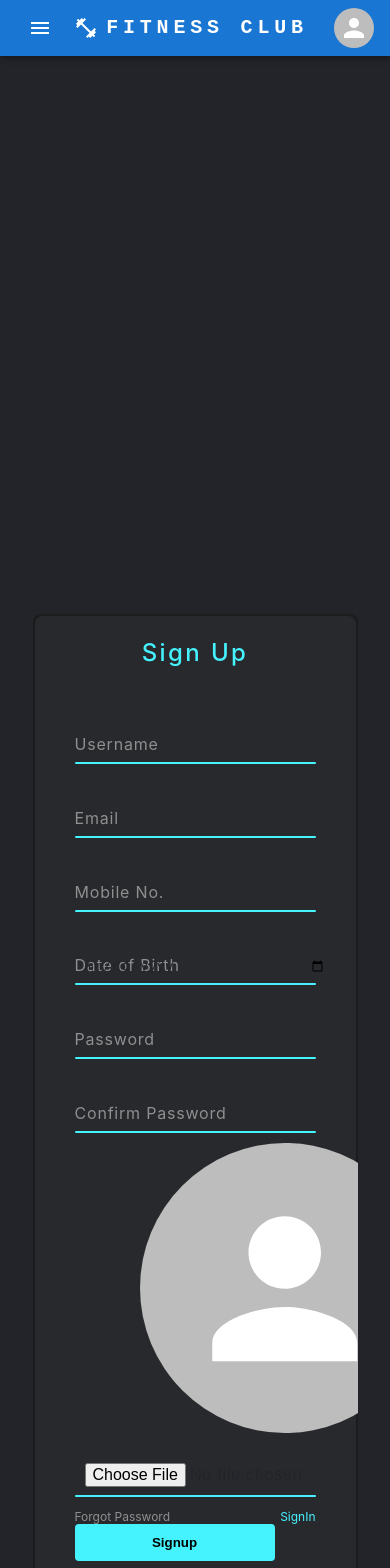
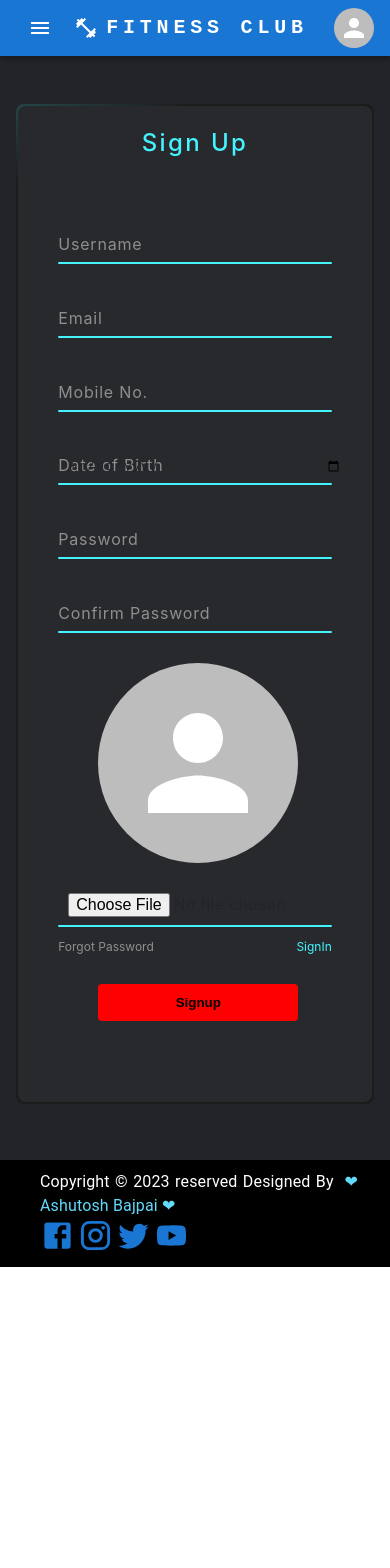
Before and after one commit to ashuBajpai999/fitnessClub, a React (Create React App) app: page /SignUp in a window 390 px wide. Shown: the top 1568 px of the page. After the commit the page ends 1267 px from the top, so only its background shows below. Built offline with nearby package versions, Linux system fonts and the light colour scheme.

Commit message:
fix issues

```diff
--- a/src/App.css
+++ b/src/App.css
@@ -50,12 +50,16 @@ span {
   padding-top: 10px;
   padding-bottom: 10px;
 }
-.footer:hover {
-  height: 110px;
+@media screen and (max-width: 600px) {
+  .footerLink {
+    margin-left: 50;
   }
+}
+
 .footerText {
   color: white;
 }
+
 .icon:hover {
   font-size: 40px;
 }
@@ -81,7 +85,7 @@ span {
 .carousel-images {
   position: relative;
   height: 82vh;
-  max-width: 1350px;
+  /* max-width: 1350px; */
   margin: auto;
   overflow: hidden;
 }
@@ -89,6 +93,20 @@ span {
 .carousel-images img {
   width: 100%;
   height: 99%;
+}
+@media screen and (max-width: 600px) {
+  .carousel-images {
+    position: relative;
+    height: 42vh;
+    /* max-width: 1350px; */
+    margin: auto;
+    overflow: hidden;
+  }
+
+  .carousel-images img {
+    width: 100%;
+    height: 99%;
+  }
 }
 
 .slide_direction {
@@ -324,19 +342,18 @@ span {
   height: 44px;
 }
 
-@media only screen and (max-width: 599px) {
+@media only screen and (max-width: 600px) {
   .signUpContainer {
     background: #23242a;
     justify-content: center;
     display: flex;
     align-items: center;
-    min-height: 270vh;
   }
 
   .box {
     background: #1c1c1c;
     width: 380px;
-    height: 1050px;
+    height: 1000px;
     position: relative;
     border-radius: 8px;
     overflow: hidden;
@@ -469,8 +486,8 @@ span {
   }
 
   .myImage {
-    margin-top: 10px !important;
-    margin-left: 65px !important;
+    margin-top: 30px !important;
+    margin-left: 40px !important;
   }
 
   .inputBoxForImage {
@@ -509,23 +526,24 @@ span {
   .inputBoxForImage input:focus ~ i {
     height: 44px;
   }
-}
 
   input[type="submit"] {
     border: none;
     outline: none;
-  background: #45f3ff;
-  padding: 11px 25px;
+    background: red !important;
+    padding: 11px 25px !important;
     width: 100px;
-  margin-top: 0px;
+    margin-top: 30px !important;
+    margin-left: 40px !important;
     border-radius: 4px;
     font-weight: 600;
     cursor: pointer;
   }
 
-/* input[type="submit"]:active {
+  input[type="submit"]:active {
     opacity: 0.8;
-} */
+  }
+}
 
 /* Start Sign In Form CSS*/
 
--- a/src/Components/Authentication/SignUp.js
+++ b/src/Components/Authentication/SignUp.js
@@ -93,8 +93,12 @@ const SignUp = () => {
   };
 
   return (
-    <Grid container className="signUpContainer">
-      <Grid item md={10} xs={10}>
+    <Grid
+      container
+      className="signUpContainer"
+      sx={{ pt: { md: 0, xs: 13 }, pb: { md: 0, xs: 7 } }}
+    >
+      <Grid item md={10} xs={11}>
         <Grid container className="box">
           <Grid item md={12} xs={12}>
             <Grid
@@ -245,8 +249,8 @@ const SignUp = () => {
                         id="myImage"
                         sx={{
                           zIndex: 12,
-                          width: 290,
-                          height: 290,
+                          width: { md: 290, xs: 200 },
+                          height: { md: 290, xs: 200 },
                         }}
                         srcSet={user.image}
                       ></Avatar>
--- a/src/Components/Core/Card/ProductCard.js
+++ b/src/Components/Core/Card/ProductCard.js
@@ -148,11 +148,19 @@ const ProductCard = () => {
     },
   ];
   return (
-    <Grid container columnSpacing={3} padding={10} rowSpacing={2}>
+    <Grid
+      container
+      columnSpacing={3}
+      paddingTop={10}
+      paddingBottom={10}
+      paddingLeft={5}
+      paddingRight={5}
+      rowSpacing={2}
+    >
       {imageList.map((data, index) => {
         return (
-          <Grid item md={3}>
-            <Card sx={{ maxWidth: 330 }}>
+          <Grid item md={3} xs={12} sm={6}>
+            <Card sx={{ maxWidth: { md: 330, xs: 330, sm: 330 } }}>
               <CardMedia
                 sx={{ height: 230 }}
                 image={data.path}
--- a/src/Components/Core/Card/VideoCard.js
+++ b/src/Components/Core/Card/VideoCard.js
@@ -336,7 +336,15 @@ const VideoCard = () => {
     },
   ];
   return (
-    <Grid container columnSpacing={3} padding={10} rowSpacing={2}>
+    <Grid
+      container
+      columnSpacing={3}
+      paddingTop={10}
+      paddingBottom={10}
+      paddingLeft={5}
+      paddingRight={5}
+      rowSpacing={2}
+    >
       {imageList.map((data, index) => {
         return (
           <Grid item md={3}>
--- a/src/Layout/Footer.js
+++ b/src/Layout/Footer.js
@@ -9,32 +9,34 @@ import YouTubeIcon from "@mui/icons-material/YouTube";
 const Footer = () => {
   return (
     <Grid container direction="row">
-      <Grid item md={12}>
+      <Grid item md={12} xs={12} sm={12}>
         <Grid container>
-          <Grid item md={12}>
-            <Typography>
-              Copyright © 2023 reserved
-              <span className="footerText"> Designed By </span> Ashutosh Bajpai
+          <Grid item md={12} xs={12} sm={12}>
+            <Typography sx={{ pr: { xs: 4 }, textAlign: { xs: "justify" } }}>
+              <span className="footerText">
+                Copyright © 2023 reserved Designed By
+              </span>
+              &nbsp; ❤ Ashutosh Bajpai ❤
             </Typography>
           </Grid>
           <Grid container>
-            <Grid item>
+            <Grid item xs={1.3} sm={0.6} md={0.4}>
               <Link href="https://facebook.com">
                 <FacebookIcon fontSize="large" className="icon" />
               </Link>
             </Grid>
-            <Grid item>
-              <Link href="https://instagram.com" sx={{ marginLeft: 0.5 }}>
+            <Grid item xs={1.3} sm={0.6} md={0.4}>
+              <Link href="https://instagram.com">
                 <InstagramIcon fontSize="large" className="icon" />
               </Link>
             </Grid>
-            <Grid item>
-              <Link href="https://twitter.com" sx={{ marginLeft: 0.5 }}>
+            <Grid item xs={1.3} sm={0.6} md={0.4}>
+              <Link href="https://twitter.com">
                 <TwitterIcon fontSize="large" className="icon" />
               </Link>
             </Grid>
-            <Grid item>
-              <Link href="https://youtube.com" sx={{ marginLeft: 0.5 }}>
+            <Grid item xs={1.3} sm={0.6} md={0.4}>
+              <Link href="https://youtube.com">
                 <YouTubeIcon fontSize="large" className="icon" />
               </Link>
             </Grid>
```
Lines whose indentation alone changed are shown as unchanged.
